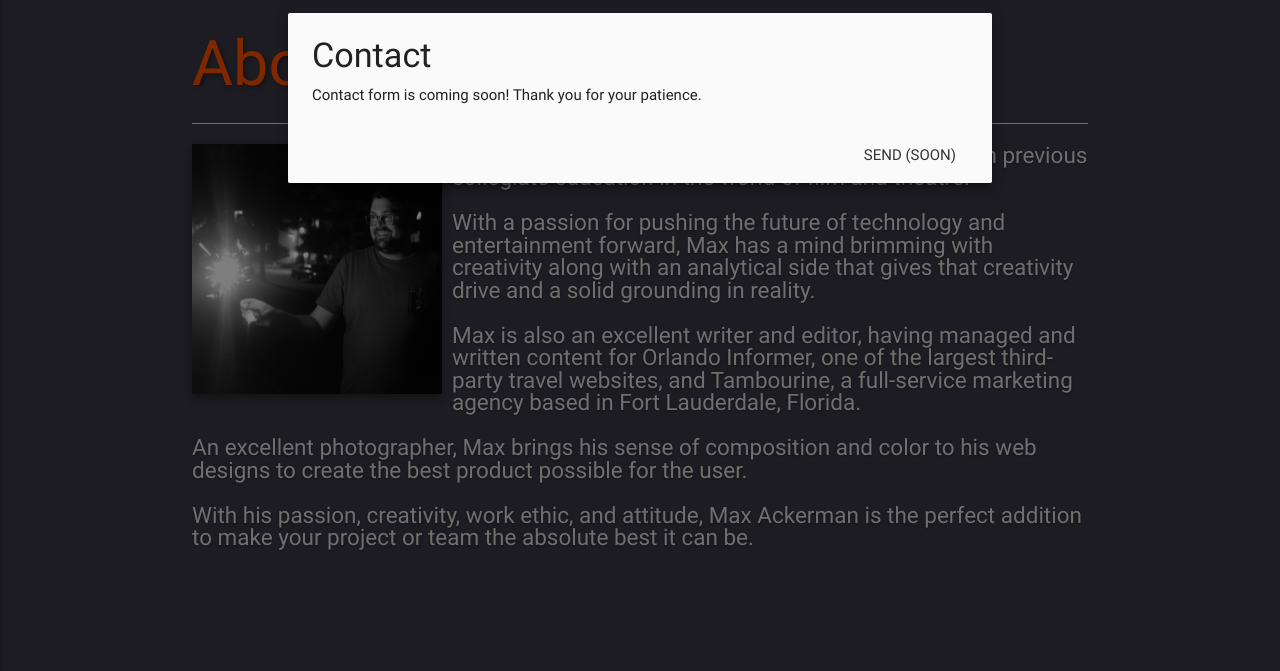
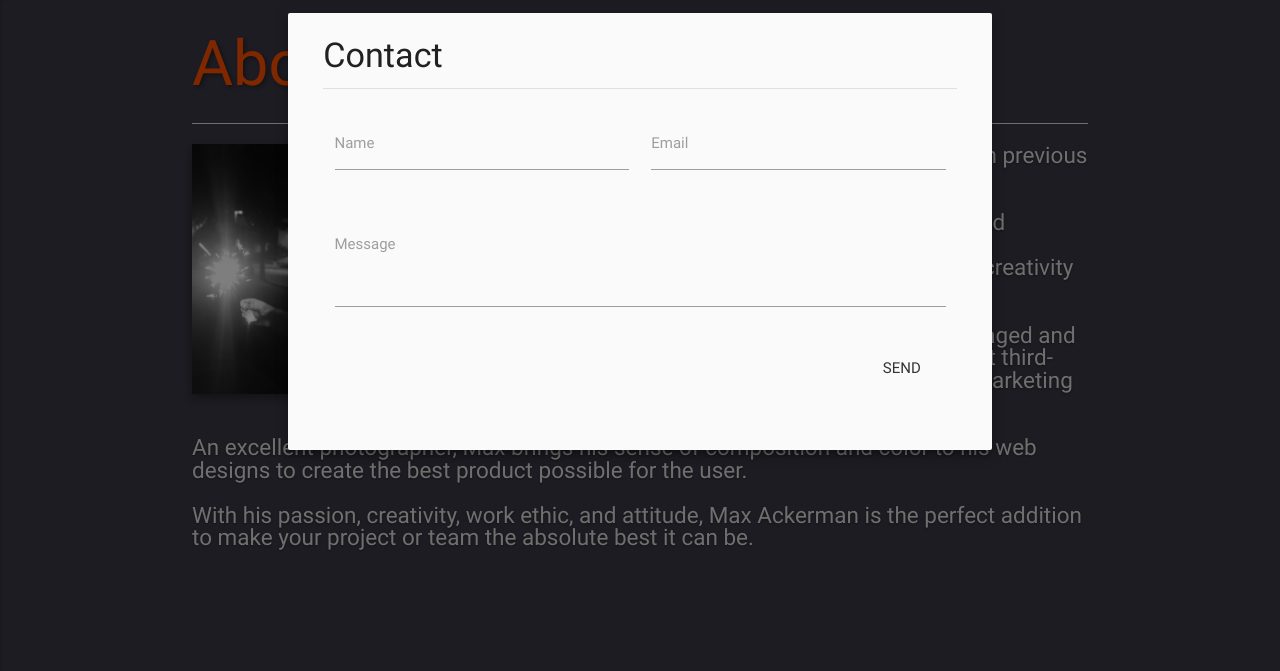
Before and after one commit to ackermax/ackermax-portfolio, a plain HTML site: page about.html in a window 1280 px wide. Both pictures are taken after a click on the link "Contact". Shown: the part 67-738 px from the top of the page. Drawn offline with Linux system fonts and the light colour scheme.

Commit message:
heroku commit

```diff
--- a/about.html
+++ b/about.html
@@ -106,11 +106,35 @@
         <!-- Modal Structure -->
         <div id="modal1" class="modal">
             <div class="modal-content">
-                <h4>Contact</h4>
-                <p>Contact form is coming soon! Thank you for your patience.</p>
-            </div>
-            <div class="modal-footer">
-                <a href="#!" class="modal-action modal-close waves-effect waves-teal btn-flat">Send (soon)</a>
+                <div class="row">
+                    <div class="col s12">
+                        <h4>Contact</h4>
+                        <div class="divider"></div>
+                    </div>
+                </div>
+                <div class="row">
+                    <form class="col s12" action="mail_script.php" method="POST">
+                        <div class="row">
+                            <div class="input-field col s6">
+                                <input type="text" name="contactName" id="contactName" class="validate">
+                                <label for="contactName">Name</label>
+                            </div>
+                            <div class="input-field col s6">
+                                <input type="email" name="email" id="email" class="validate">
+                                <label for="email">Email</label>
+                            </div>
+                        </div>
+                        <div class="row">
+                            <div class="input-field col s12">
+                                <textarea id="comments" class="materialize-textarea" name="comments"></textarea>
+                                <label for="comments">Message</label>
+                            </div>
+                        </div>
+                        <div class="row">
+                            <input type="submit" name="submitted" class="right modal-action modal-close waves-effect waves-teal btn-flat" value="Send">
+                        </div>
+                    </form>
+                </div>
             </div>
         </div>
     </main>
```
Also changed, not shown: index.html (+29 -5 lines), photography.html (+29 -5 lines), web-design.html (+29 -5 lines).
